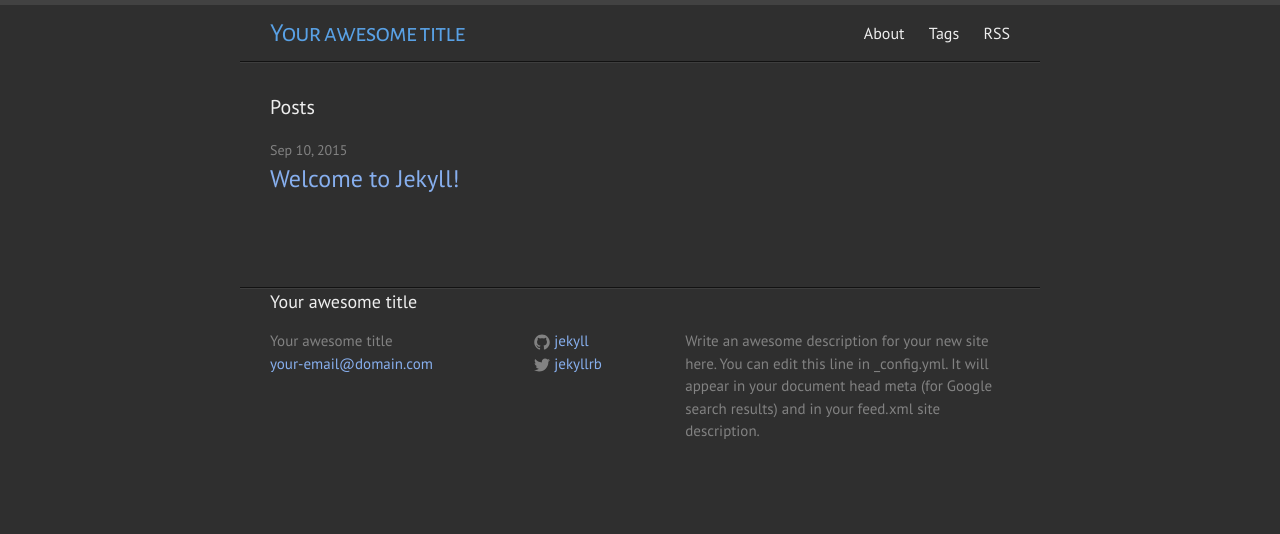
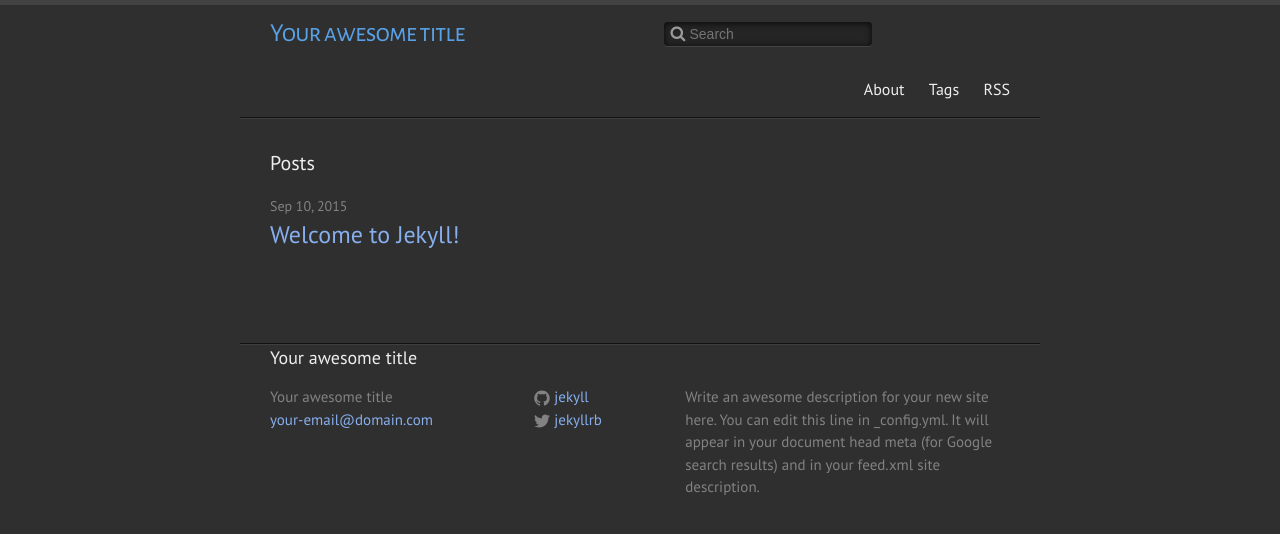
Before and after one commit to mo/mo.github.io, a Jekyll site: the page built from index.html, in a window 1280 px wide. Shown: the top 534 px of the page. Built offline with Jekyll 4.4.1, drawn with Linux system fonts in a browser that asks for light colours; some web fonts are replaced; Markdown is read by kramdown in place of the engine named in the settings.

Commit message:
Add search box that googles for "site:foo keyword"

```diff
--- a/_includes/header.html
+++ b/_includes/header.html
@@ -3,6 +3,18 @@
   <div class="wrapper">
 
     <a class="site-title" href="{{ site.baseurl }}/">{{ site.title }}</a>
+
+    <form class="searchform" onsubmit="event.preventDefault();submitSearch()">
+      <input type="text" id="searchQuery" placeholder="Search">
+      <input type="hidden" id="baseUrl" value="{{site.url}}{{site.baseurl}}">
+    </form>
+    <script>
+    function submitSearch() {
+      var query = document.getElementById("searchQuery").value;
+      var baseUrl = document.getElementById("baseUrl").value;
+      window.location = "http://google.com/search?q=site:" + baseUrl + " " + query;
+    }
+    </script>
 
     <nav class="site-nav">
       <a href="#" class="menu-icon">
--- a/_sass/_layout.scss
+++ b/_sass/_layout.scss
@@ -49,6 +49,56 @@
     }
 }
 
+@font-face {
+    /* Usually the font-face is setup in fontawesome.css (that they provide) but
+       I moved it here because I didn't want a separate directory for
+       fontawesome with a subdir for fonts etc, so basically I took their .woff
+       and their .css, then dropped the @font-face stuff near the top of their
+       .css and added the stuff below as a replacement. */
+    font-family: "FontAwesome";
+    src: url("font-awesome.woff") format('woff');
+}
+
+.searchform {
+    float: left;
+    line-height: 56px;
+    margin-left: 200px;
+    position: relative;
+}
+
+.searchform input {
+    background: #252525;
+    border: 0px;
+    border-radius: 4px;
+    box-shadow: rgba(255, 255, 255, 0.1) 0 1px 0, rgba(0, 0, 0, 0.8) 0 1px 7px 0px inset;
+    color: #fff;
+    font-size: 14px;
+    padding-bottom: 4px;
+    padding-left: 25px;
+    padding-top: 4px;
+}
+
+$placeholder-color: #757575;
+
+.searchform input::-webkit-input-placeholder {
+    color: $placeholder-color;
+}
+
+// scss-lint:disable VendorPrefix
+.searchform input::input-placeholder,
+.searchform input::-moz-placeholder {
+    color: $placeholder-color;
+}
+// scss-lint:enable VendorPrefix
+
+.searchform::before {
+    color: lighten($placeholder-color, 15%);
+    content: "\f002";
+    font-family: "FontAwesome";
+    left: 6px;
+    position: absolute;
+    top: 0px;
+}
 
 
 /**
```
Also changed, not shown: assets-layout/font-awesome.woff (added).
